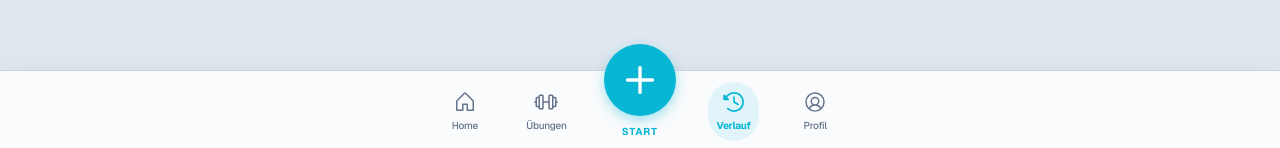
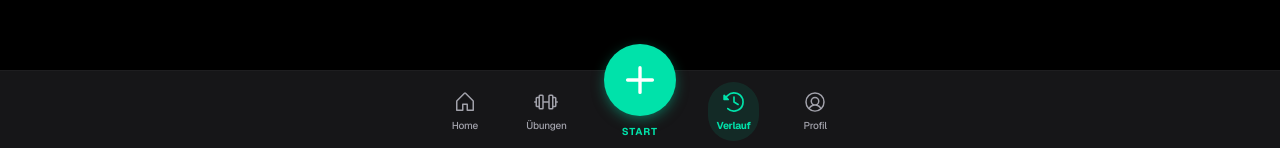
Before and after one commit to yayabennett/ftrack, a Next.js app: page /history in a window 1280 px wide. Shown: the part 649-797 px from the top of the page. Built offline with nearby package versions, Linux system fonts and the light colour scheme; no server answers.

Commit message:
style: overhaul to pure Yazio-inspired blackmode

```diff
--- a/src/app/globals.css
+++ b/src/app/globals.css
@@ -60,90 +60,49 @@
   --radius-4xl: calc(var(--radius) + 28px);
 }
 
-/* Yazio-inspired Light Mode (Clean, Soft, Default) */
+/* Yazio-inspired Pure Black Mode */
 :root {
-  /* Extreme rounding for friendly organic feel */
-  --radius: 1.5rem;
+  /* Extreme rounding for friendly organic feel, matching Yazio's cards */
+  --radius: 1.25rem;
 
-  /* Surfaces: Richer slate background (distinctly not white) */
-  --background: #E2E8F0;
-  --foreground: #0F172A;
+  /* Surfaces: Pitch Black */
+  --background: #000000;
+  --foreground: #FFFFFF;
 
-  --card: #FFFFFF;
-  --card-foreground: #1E293B;
+  /* Cards: Dark grey like iOS/Yazio */
+  --card: #1C1C1E;
+  --card-foreground: #FFFFFF;
 
-  --popover: #FFFFFF;
-  --popover-foreground: #1E293B;
+  --popover: #1C1C1E;
+  --popover-foreground: #FFFFFF;
 
-  /* Brand Hero Color - Soft Ocean Teal / Cyan */
-  --primary: #06B6D4;
-  --primary-foreground: #FFFFFF;
+  /* Brand Hero Color - Vibrant Teal/Cyan (from Yazio) */
+  --primary: #00E2AA;
+  --primary-foreground: #000000;
 
-  /* Supporting surfaces - friendly neutral */
-  --secondary: #CBD5E1;
-  --secondary-foreground: #334155;
+  /* Supporting surfaces */
+  --secondary: #2C2C2E;
+  --secondary-foreground: #FFFFFF;
 
-  --muted: #CBD5E1;
-  --muted-foreground: #64748B;
+  --muted: #1C1C1E;
+  --muted-foreground: #A1A1AA;
 
-  --accent: #E0E7FF;
-  --accent-foreground: #1E3A8A;
+  --accent: #2C2C2E;
+  --accent-foreground: #00E2AA;
 
-  /* Important actions (e.g. log food/workout) - Vibrant Coral */
-  --destructive: #F43F5E;
+  /* System */
+  --destructive: #FF453A;
   --destructive-foreground: #FFFFFF;
 
-  --border: #CBD5E1;
-  --input: #E2E8F0;
-  --ring: rgba(6, 182, 212, 0.4);
-
   /* Gamification */
-  --success: #10B981;
-  --energy: #F59E0B;
-  --xp: #06B6D4;
-
-  color-scheme: light;
-}
-
-/* Yazio-inspired Soft Dark Mode */
-.dark {
-  /* Surfaces: Deeper slate, more premium */
-  --background: #090E1A;
-  --foreground: #F8FAFC;
-
-  --card: #151C2C;
-  --card-foreground: #F1F5F9;
-
-  --popover: #151C2C;
-  --popover-foreground: #F1F5F9;
-
-  /* Brand Hero Color - Slightly brighter teal for dark mode */
-  --primary: #22D3EE;
-  --primary-foreground: #083344;
-
-  /* Supporting surfaces */
-  --secondary: #1E293B;
-  --secondary-foreground: #F8FAFC;
-
-  --muted: #1E293B;
-  --muted-foreground: #94A3B8;
-
-  --accent: #1E3A8A;
-  --accent-foreground: #DBEAFE;
-
-  /* System */
-  --destructive: #FB7185;
-  --destructive-foreground: #4C0519;
-
-  /* Gamification */
-  --success: #34D399;
-  --energy: #FBBF24;
-  --xp: #22D3EE;
+  --success: #32D74B;
+  --energy: #FF9F0A;
+  --xp: #0A84FF;
 
   /* Structure */
-  --border: #1E293B;
-  --input: #151C2C;
-  --ring: rgba(34, 211, 238, 0.4);
+  --border: #2C2C2E;
+  --input: #1C1C1E;
+  --ring: rgba(0, 226, 170, 0.4);
 
   color-scheme: dark;
 }
--- a/src/app/layout.tsx
+++ b/src/app/layout.tsx
@@ -60,7 +60,7 @@ export default function RootLayout({
   children: React.ReactNode;
 }>) {
   return (
-    <html lang="de" className="h-full">
+    <html lang="de" className="dark h-full">
       <body
         className={`${geistSans.variable} ${geistMono.variable} font-sans antialiased bg-background text-foreground transition-colors duration-300 h-full overflow-x-hidden`}
       >
--- a/src/app/page.tsx
+++ b/src/app/page.tsx
@@ -33,10 +33,12 @@ export default async function Home() {
       {/* Header / Brand */}
       <header className="px-5 pt-8 pb-4 flex items-center justify-between">
         <div>
-          <p className="text-xs font-bold tracking-[0.2em] text-muted-foreground uppercase opacity-60 mb-1">{greeting}</p>
-          <h1 className="text-2xl font-bold tracking-tight text-foreground">
-            Hi, {userName}
+          <h1 className="text-4xl font-black tracking-tighter text-foreground mb-1">
+            Heute
           </h1>
+          <p className="text-sm font-semibold text-muted-foreground">
+            Hi {userName}, {greeting}
+          </p>
         </div>
         <div className="w-10 h-10 rounded-full bg-secondary ring-1 ring-white/5 flex items-center justify-center overflow-hidden">
           <UserIcon />
--- a/src/components/bottom-nav.tsx
+++ b/src/components/bottom-nav.tsx
@@ -26,7 +26,7 @@ export function BottomNav() {
     ]
 
     return (
-        <div className="fixed bottom-0 left-0 right-0 z-50 bg-card/80 backdrop-blur-lg border-t border-border shadow-[0_-8px_30px_rgba(0,0,0,0.04)] dark:shadow-[0_-8px_30px_rgba(0,0,0,0.2)] pb-safe">
+        <div className="fixed bottom-0 left-0 right-0 z-50 bg-[#161618] border-t border-border/40 pb-safe">
             <div className="flex h-20 items-center justify-around px-2 max-w-md mx-auto">
                 {mainNavItems.map((item) => {
                     const isActive = pathname === item.href
--- a/src/components/dashboard/last-session-card.tsx
+++ b/src/components/dashboard/last-session-card.tsx
@@ -54,9 +54,9 @@ export async function LastSessionRecap({ userId }: { userId: string }) {
         <>
             {/* Hub: Last Session Recap */}
             <section className="px-5 space-y-4">
-                <h2 className="text-sm font-bold tracking-widest text-muted-foreground uppercase px-1">Letzte Einheit</h2>
+                <h2 className="text-xl font-bold tracking-tight text-foreground">Letzte Einheit</h2>
                 {lastSession ? (
-                    <Card className="bg-card ring-1 ring-white/5 shadow-sm rounded-2xl border-0 overflow-hidden text-card-foreground">
+                    <Card className="bg-card border border-border/40 shadow-sm rounded-[1.25rem] overflow-hidden text-card-foreground">
                         <CardContent className="p-4 flex gap-4 items-center">
                             <div className="p-3 bg-primary/10 rounded-2xl text-primary">
                                 <Barbell className="w-6 h-6" />
--- a/src/components/dashboard/template-carousel.tsx
+++ b/src/components/dashboard/template-carousel.tsx
@@ -12,12 +12,9 @@ export async function TemplateCarousel({ userId }: { userId: string }) {
 
     return (
         <section className="space-y-4">
-            <div className="px-5 flex items-center justify-between">
-                <div className="flex items-center gap-2">
-                    <CopySimple className="w-4 h-4 text-primary" />
-                    <h2 className="text-sm font-bold tracking-widest text-muted-foreground uppercase">Einheiten</h2>
-                </div>
-                <Link href="/templates" className="text-xs font-bold text-primary hover:underline underline-offset-4">ALLE ANSEHEN</Link>
+            <div className="px-5 pb-2 flex items-center justify-between">
+                <h2 className="text-xl font-bold tracking-tight text-foreground">Einheiten</h2>
+                <Link href="/templates" className="text-sm font-bold text-primary hover:underline underline-offset-4">Mehr</Link>
             </div>
 
             <div className="flex gap-4 overflow-x-auto px-5 pb-2 no-scrollbar scroll-smooth">
@@ -28,7 +25,7 @@ export async function TemplateCarousel({ userId }: { userId: string }) {
                     </Card>
                 ) : templates.map((template) => (
                     <Link key={template.id} href={`/workout/active?templateId=${template.id}`} className="min-w-[170px] active:scale-95 transition-transform">
-                        <Card className="bg-card ring-1 ring-white/5 shadow-sm border-0 rounded-2xl overflow-hidden h-full">
+                        <Card className="bg-card border border-border/40 shadow-sm rounded-2xl overflow-hidden h-full">
                             <CardContent className="p-4 flex flex-col justify-between h-full">
                                 <div>
                                     <h3 className="font-bold text-[15px] mb-1 truncate">{template.name}</h3>
--- a/src/components/dashboard/weekly-consistency.tsx
+++ b/src/components/dashboard/weekly-consistency.tsx
@@ -30,19 +30,19 @@ export async function WeeklyConsistency({ userId }: { userId: string }) {
 
     return (
         <section className="px-5">
-            <div className="bg-card/40 ring-1 ring-white/5 rounded-3xl p-5 shadow-sm">
+            <div className="bg-card border border-border/40 rounded-[1.25rem] p-5 shadow-sm">
                 <div className="flex items-center justify-between mb-5">
-                    <h2 className="text-[13px] font-bold tracking-widest text-muted-foreground uppercase">Wochen-Aktivität</h2>
-                    <span className="text-xs font-semibold text-primary px-2 py-0.5 bg-primary/10 rounded-full">
-                        Streak: {weekSessions.length} Einheiten
+                    <h2 className="text-xl font-bold tracking-tight text-foreground">Aktivität</h2>
+                    <span className="text-xs font-semibold text-primary px-2 py-1 bg-primary/10 rounded-full">
+                        Streak: {weekSessions.length}
                     </span>
                 </div>
                 <div className="flex justify-between items-end gap-1 px-1">
                     {weekActivity.map((d, i) => (
-                        <div key={i} className="flex flex-col items-center gap-3">
+                        <div key={i} className="flex flex-col items-center gap-2">
                             <div className={cn(
-                                "w-8 h-8 rounded-xl flex items-center justify-center transition-all duration-300",
-                                d.hasWorkout ? "bg-primary text-primary-foreground shadow-sm" : "bg-secondary/50 text-muted-foreground",
+                                "w-8 h-8 rounded-full flex items-center justify-center transition-all duration-300",
+                                d.hasWorkout ? "bg-primary text-primary-foreground shadow-sm" : "bg-secondary text-muted-foreground",
                                 d.isToday && !d.hasWorkout && "ring-2 ring-primary/40 ring-offset-2 ring-offset-background"
                             )}>
                                 {d.hasWorkout ? <Lightning className="w-4 h-4 fill-current" /> : <div className="w-1.5 h-1.5 rounded-full bg-current opacity-40" />}
```
